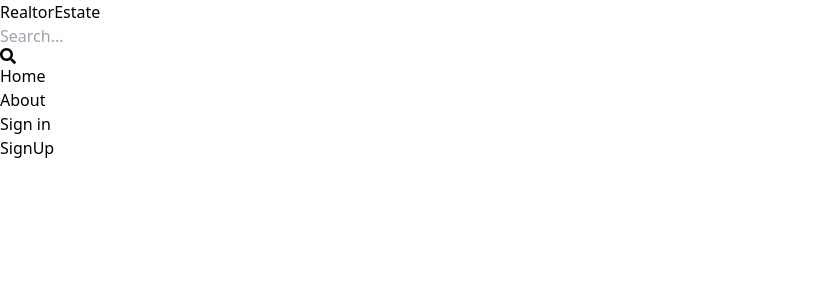
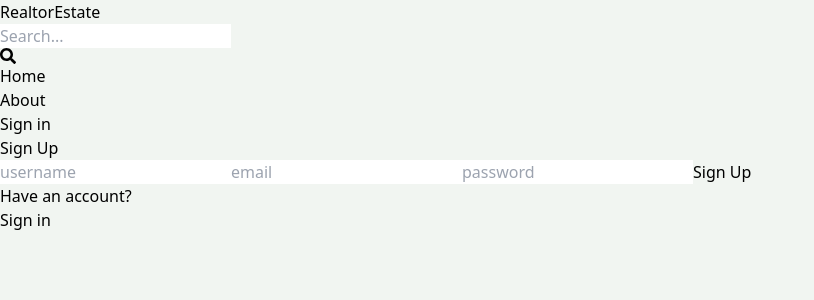
Before and after one commit to AxernoxLuxia/RealEstateWebapp, a React (Vite) app in the folder client/: page /sign-up in a window 1280 px wide. Shown: the top 300 px of the page, without its empty margins (0-814 px from the left). Built offline with nearby package versions, Linux system fonts and the light colour scheme.

Commit message:
Completed signup UI

```diff
--- a/client/src/index.css
+++ b/client/src/index.css
@@ -1,3 +1,7 @@
 @tailwind base;
 @tailwind components;
 @tailwind utilities;
+
+body{
+  background-color: rgb(241, 245, 241);
+}
--- a/client/src/pages/SignUp.jsx
+++ b/client/src/pages/SignUp.jsx
@@ -1,7 +1,38 @@
-import React from 'react'
+import { Link } from "react-router-dom"
 
 export default function SignUp() {
   return (
-    <div>SignUp</div>
+    <div className='p-3 max-w-lg mx-auto'>
+        <h1 className='text-3xl text-center font-semibold my-7'>
+            Sign Up
+        </h1>
+        <form className='flex flex-col gap-4'>
+            <input
+                type="text"
+                placeholder='username'
+                className="border p-3 rounder-lg"
+                id='username'
+            />
+            <input
+                type="email"
+                placeholder='email'
+                className="border p-3 rounder-lg"
+                id='email'
+            />
+            <input
+                type="password"
+                placeholder='password'
+                className="border p-3 rounder-lg"
+                id='password'
+            />
+            <button className='bg-slate-700 text-white p-3 rounded-lg uppercase hover:opacity-95 disabled:opacity-80'>Sign Up</button>
+        </form>
+        <div className="flex gap-2 mt-5">
+            <p>Have an account?</p>
+            <Link to={"/sign-in"}>
+                <span className="text-blue-700">Sign in</span>
+            </Link>
+        </div>
+    </div>
   )
 }
```
